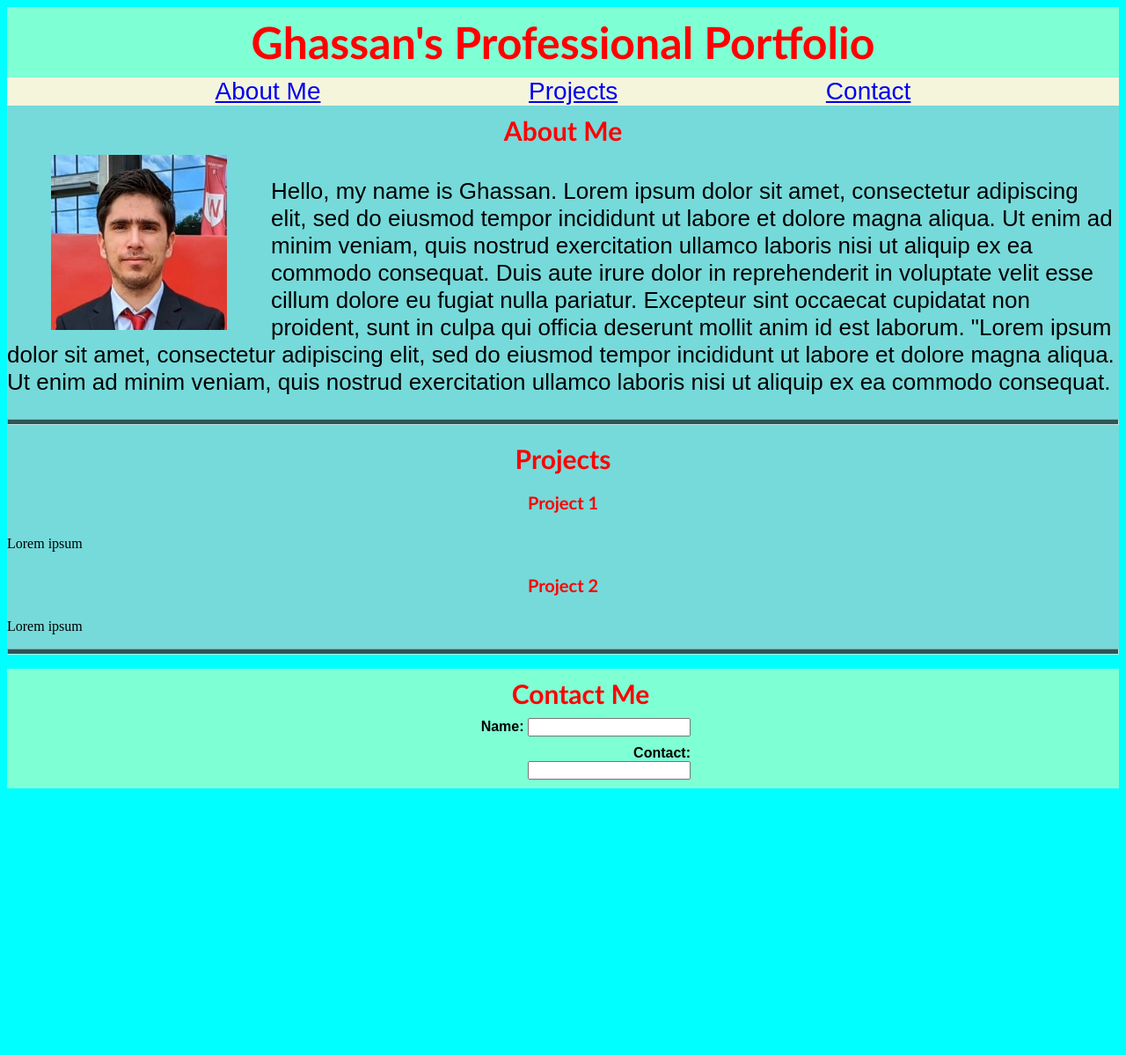
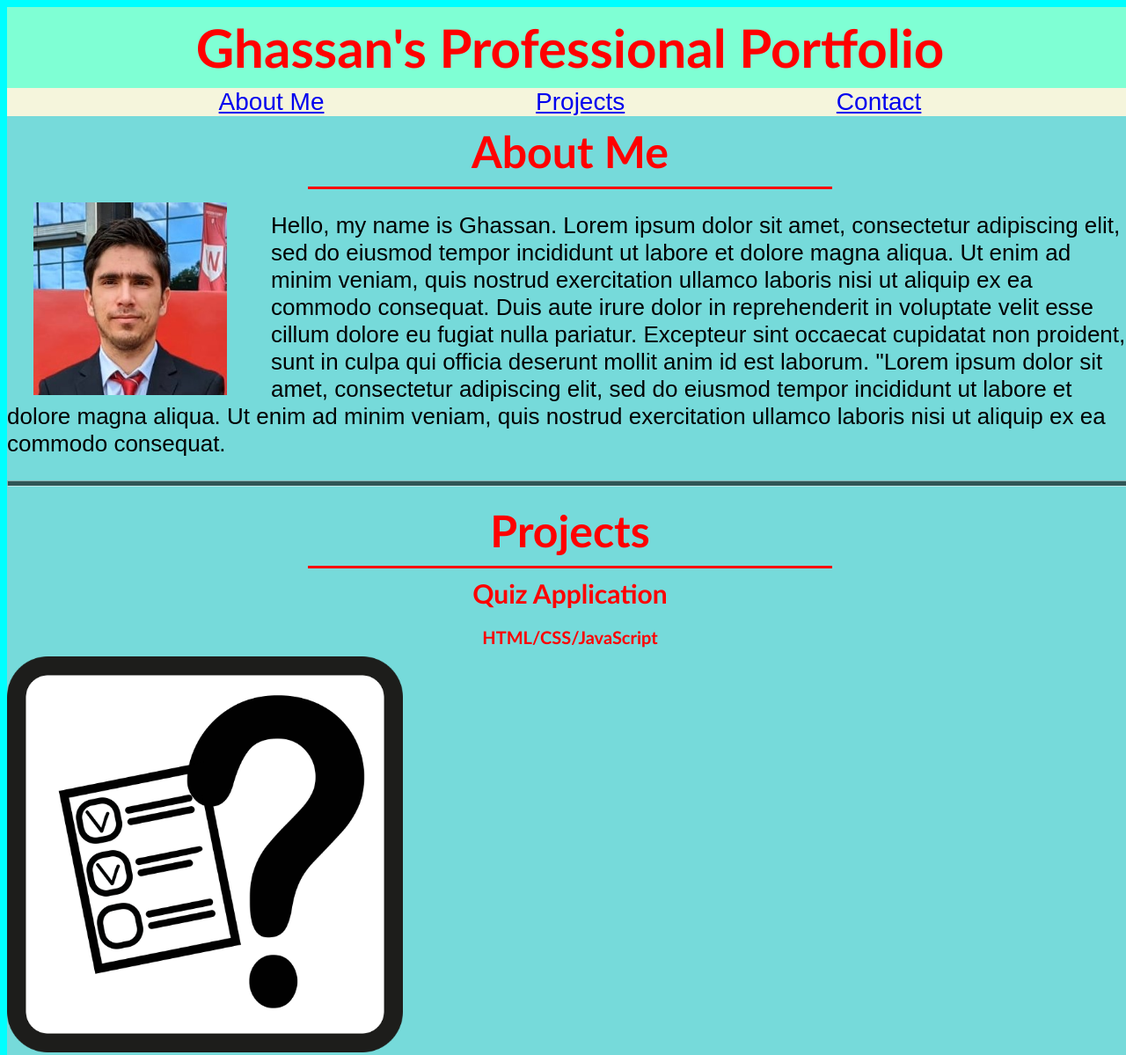
Before and after one commit to ghassanalassadi/ghassan-professional-portfolio, a plain HTML site: page index.html in a window 1280 px wide. Shown: the top 1199 px of the page at 88% size. Before the commit the page ends 912 px from the top, so only its background shows below. Drawn offline with Linux system fonts and the light colour scheme.

Commit message:
developed the website further and added an image overlay

```diff
--- a/assets/css/style.css
+++ b/assets/css/style.css
@@ -1,3 +1,24 @@
+:root {
+    --heading-colour: red;
+    --nav-colour: beige;
+}
+
+@media screen and (max-width: 992px) {
+    body {
+        width: 50%;
+    }
+
+    .page-links {
+        list-style-type: ;
+    }
+}
+
+@media screen and (min-width: 993px) {
+    body {
+        width: 100%;
+    }
+}
+
 header {
     background-color: aquamarine;
 }
@@ -18,50 +39,54 @@ hr {
     color: black;
     background-color: black;
     opacity: 0.6;
-    margin: 10px 0px 10px 0px;
+    margin: 0px 0px 10px 0px;
 }
 
-h1 {
-    color: red;
+h1, h2, h3, h4 {
+    color: var(--heading-colour);
     margin: auto;
     text-align: center;
     padding: 10px;
     font-family: 'Trebuchet MS', 'Lucida Sans Unicode', 'Lucida Grande', 'Lucida Sans', Arial, sans-serif;
-    font-size: 50px;
+}
+
+h1 {
+    font-size: 60px;
 }
 
 h2 {
-    color: red;
-    margin: auto;
-    text-align: center;
-    padding: 10px;
-    font-family: 'Trebuchet MS', 'Lucida Sans Unicode', 'Lucida Grande', 'Lucida Sans', Arial, sans-serif;
+    font-size: 50px;
+    border-bottom: 3px solid var(--heading-colour);
+    width: 45%;
+}
+
+h3 {
     font-size: 30px;
 }
 
-h3 {
-    color: red;
-    margin: auto;
-    text-align: center;
-    padding: 10px;
-    font-family: 'Trebuchet MS', 'Lucida Sans Unicode', 'Lucida Grande', 'Lucida Sans', Arial, sans-serif;
+h4 {
     font-size: 20px;
 }
 
-/* .about-me {
+/* Navigation bar */
+.page-links {
+    background-color: var(--nav-colour);
     display: flex;
-    flex-wrap: wrap;
-    flex-direction: column;
-} */
+    justify-content: space-evenly;
+    list-style-type: none;
+    font-family: Arial, Helvetica, sans-serif;
+    font-size: 28px;
+}
 
+/* About Me */
 .about-me img{
     /* Original image size is 270x270 */
-    max-width: 200px;
-    max-height: 200px;
+    max-width: 220px;
+    max-height: 220px;
     display: block;
     position: relative;
     float: left;
-    margin: 0px 50px 0px 50px;
+    margin: 15px 50px 0px 30px;
 }
 
 .about-me p {
@@ -70,18 +95,54 @@ h3 {
     font-family: Arial, Helvetica, sans-serif
 }
 
-.page-links {
-    background-color: beige;
-    display: flex;
-    justify-content: space-evenly;
-    list-style-type: none;
-    font-family: Arial, Helvetica, sans-serif;
-    font-size: 28px;
+ /* Projects */
+
+ .projects {
+    display: block;
 }
 
-.projects {
+.first-project {
+    position: relative;
+    width: 450px;
+}
+
+.quiz-image {
+    max-width: 450px;
+    max-height: 450px;
     display: block;
-    margin-top: 50px;
+}
+
+.quiz-overlay {
+    position: absolute;
+    top: 0;
+    left: 0;
+    width: 100%;
+    height: 100%;
+    background-color: rgba(255, 255, 255, 0.493);
+    color: blue;
+    font-family: 'Courier New', Courier, monospace;
+    display: flex;
+    flex-direction: column;
+    align-items: center;
+    justify-content: center;
+    opacity: 0;
+    transition: 0.5s;
+    border-radius: 44px;
+}
+
+.quiz-overlay:hover {
+    opacity: 1;
+}
+
+.quiz-desc{
+    font-size: 20px;
+    margin: 10px;
+}
+
+/* Contact */
+
+.contact-me h2 {
+    margin-bottom: 15px;
 }
 
 .input-box {
--- a/index.html
+++ b/index.html
@@ -20,31 +20,42 @@
         <section class="about-me" id="about-me">
             <h2>About Me</h2>
             <img src="assets/images/profile-picture.jpg" alt="a picture of me">
-            <p>Hello, my name is Ghassan. Lorem ipsum dolor sit amet, consectetur adipiscing elit, sed do eiusmod tempor incididunt ut labore et dolore magna
-            aliqua. Ut enim ad minim veniam, quis nostrud exercitation ullamco laboris nisi ut aliquip ex ea commodo consequat. Duis
-            aute irure dolor in reprehenderit in voluptate velit esse cillum dolore eu fugiat nulla pariatur. Excepteur sint
-            occaecat cupidatat non proident, sunt in culpa qui officia deserunt mollit anim id est laborum. "Lorem ipsum dolor sit amet, consectetur adipiscing elit, sed do eiusmod tempor incididunt ut labore et dolore magna
-            aliqua. Ut enim ad minim veniam, quis nostrud exercitation ullamco laboris nisi ut aliquip ex ea commodo consequat.</p>
+            <p>
+                Hello, my name is Ghassan. Lorem ipsum dolor sit amet, consectetur adipiscing elit, sed do eiusmod tempor incididunt ut labore et dolore magna
+                aliqua. Ut enim ad minim veniam, quis nostrud exercitation ullamco laboris nisi ut aliquip ex ea commodo consequat. Duis
+                aute irure dolor in reprehenderit in voluptate velit esse cillum dolore eu fugiat nulla pariatur. Excepteur sint
+                occaecat cupidatat non proident, sunt in culpa qui officia deserunt mollit anim id est laborum. "Lorem ipsum dolor sit amet, consectetur adipiscing elit, sed do eiusmod tempor incididunt ut labore et dolore magna
+                aliqua. Ut enim ad minim veniam, quis nostrud exercitation ullamco laboris nisi ut aliquip ex ea commodo consequat.
+            </p>
             <hr />
         </section>
 
         <section id="projects">
             <h2>Projects</h2>
+
             <section>
-                <h3>Project 1</h3>
-                <p>Lorem ipsum</p>
+                <h3>Quiz Application</h3> <!-- Placeholder -->
+                <h4>HTML/CSS/JavaScript</h4>
+                <div class="first-project">
+                    <img class="quiz-image" src="assets/images/project-quiz.png" alt="question mark with paper in background">
+                    <div class="quiz-overlay">
+                        <p class="quiz-desc">
+                            This application is a quiz containing questions about various miscellaneous topics.
+                        </p>
+                    </div>
+                </div>
             </section>
 
             <section>
-                <h3>Project 2</h3>
-                <p>Lorem ipsum</p>
+                <h3>Project 2</h3> <!-- Placeholder -->
+                <p></p>
             </section>
 
             <hr />
         </section>
     </main>
 
-    <footer id="contact-me">
+    <footer class="contact-me" id="contact-me">
         <ul>
             <h2>Contact Me</h2>
             <li class="input-box">Name: <input type="text"></li>
```
Also changed, not shown: assets/images/project-quiz.png (added).
